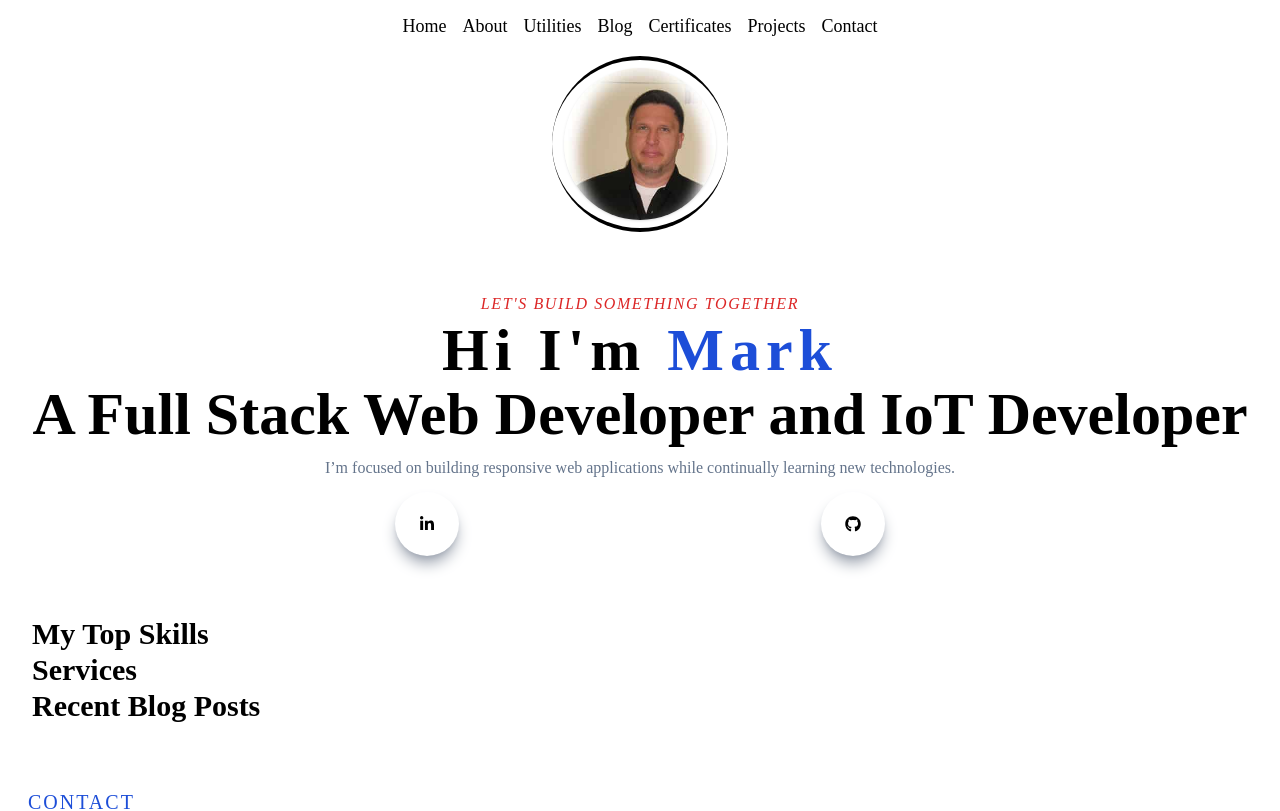
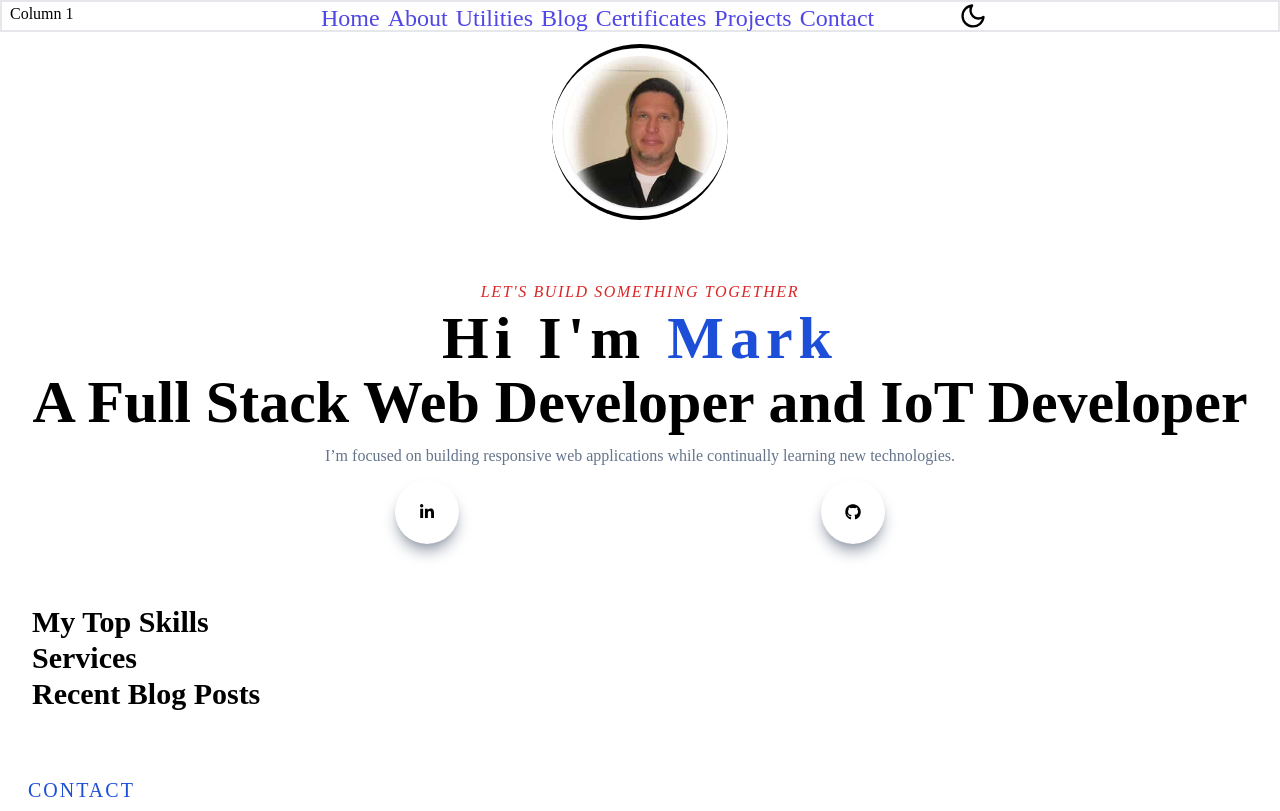
Before and after one commit to samurai71/portfolio, a Next.js app: page / in a window 1280 px wide. Shown: the top 811 px of the page. Built offline with nearby package versions, Linux system fonts and the light colour scheme.

Commit message:
refactor: made some edits to the topnav component

```diff
--- a/src/components/TopNav.tsx
+++ b/src/components/TopNav.tsx
@@ -1,10 +1,12 @@
 "use client";
 import Link from "next/link";
-//import { FiMoon, FiSun } from "react-icons/fi";
+import { FiMoon, FiSun } from "react-icons/fi";
 
 const TopNav = () => {
   return (
-    <nav className="space-x-4 container-md h-8 mt-3 mb-3 pb-2 text-center text-lg">
+    <header className="sticky left-0 top-0  h-8 z-10 flex flex-row pb-3 mb-3 container mx-auto border-2">
+      <div className="px-2 basis-1/4">Column 1</div>
+      <nav className="basis-1/2 space-x-2 text-2xl text-indigo-600">
         <Link href="/">Home</Link>
         <Link href="/about">About</Link>
         <Link href="/utlities">Utilities</Link>
@@ -18,6 +20,13 @@ const TopNav = () => {
         <FiSun className="w-6 h-6 transition select-none sm:h-7 sm:w-7 active:scale-75" />
       </div> */}
       </nav>
+      {/* <div className="basis-1/4 px-2">Column 3</div> */}
+      <div className="z-30 transition rounded-full cursor-pointer active:scale-75">
+        <FiMoon className="w-6 h-6 transition select-none sm:h-7 sm:w-7 active:scale-75" />
+
+        {/* <FiSun className="w-6 h-6 transition select-none sm:h-7 sm:w-7 active:scale-75" /> */}
+      </div>
+    </header>
   );
 };
 
```
Lines whose indentation alone changed are shown as unchanged.
